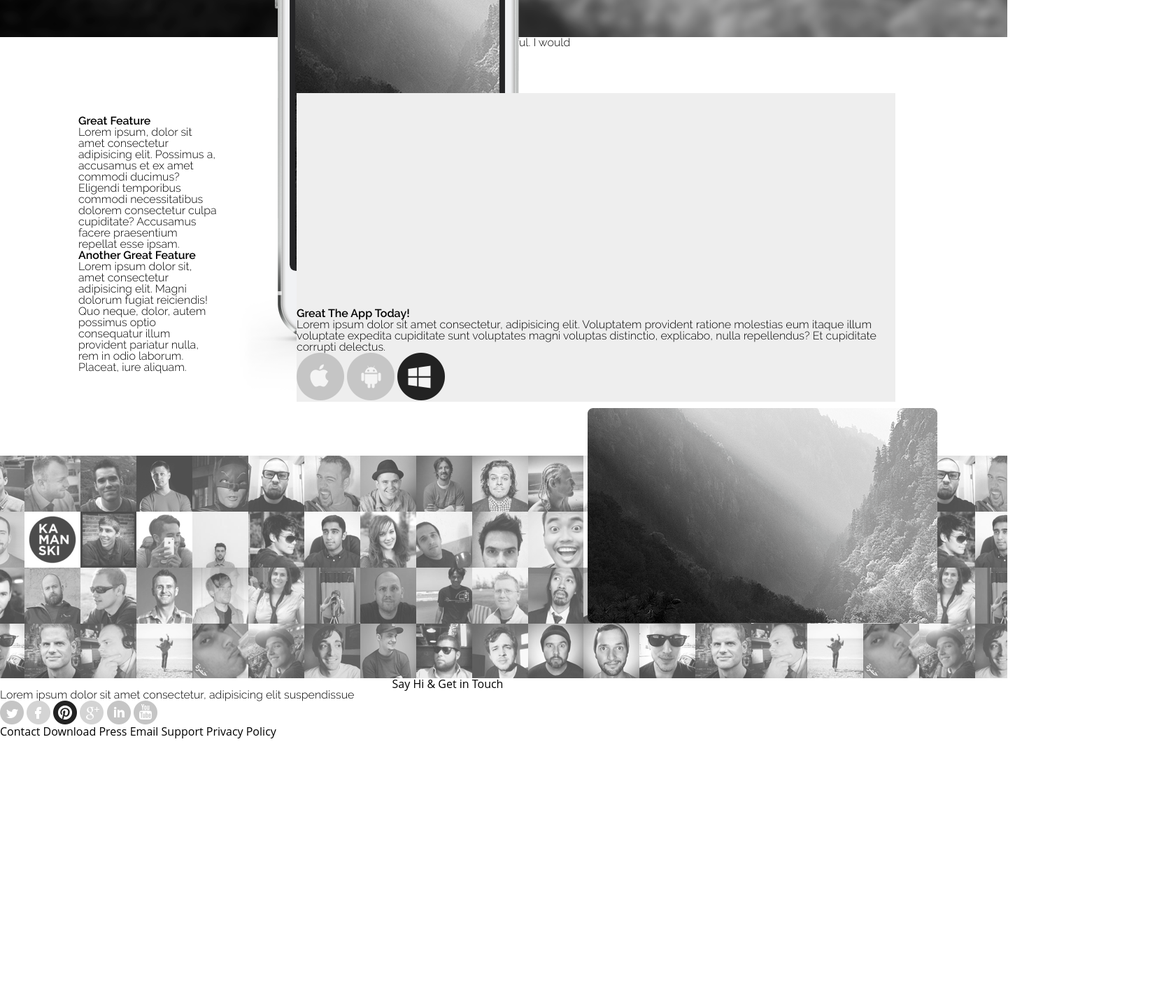
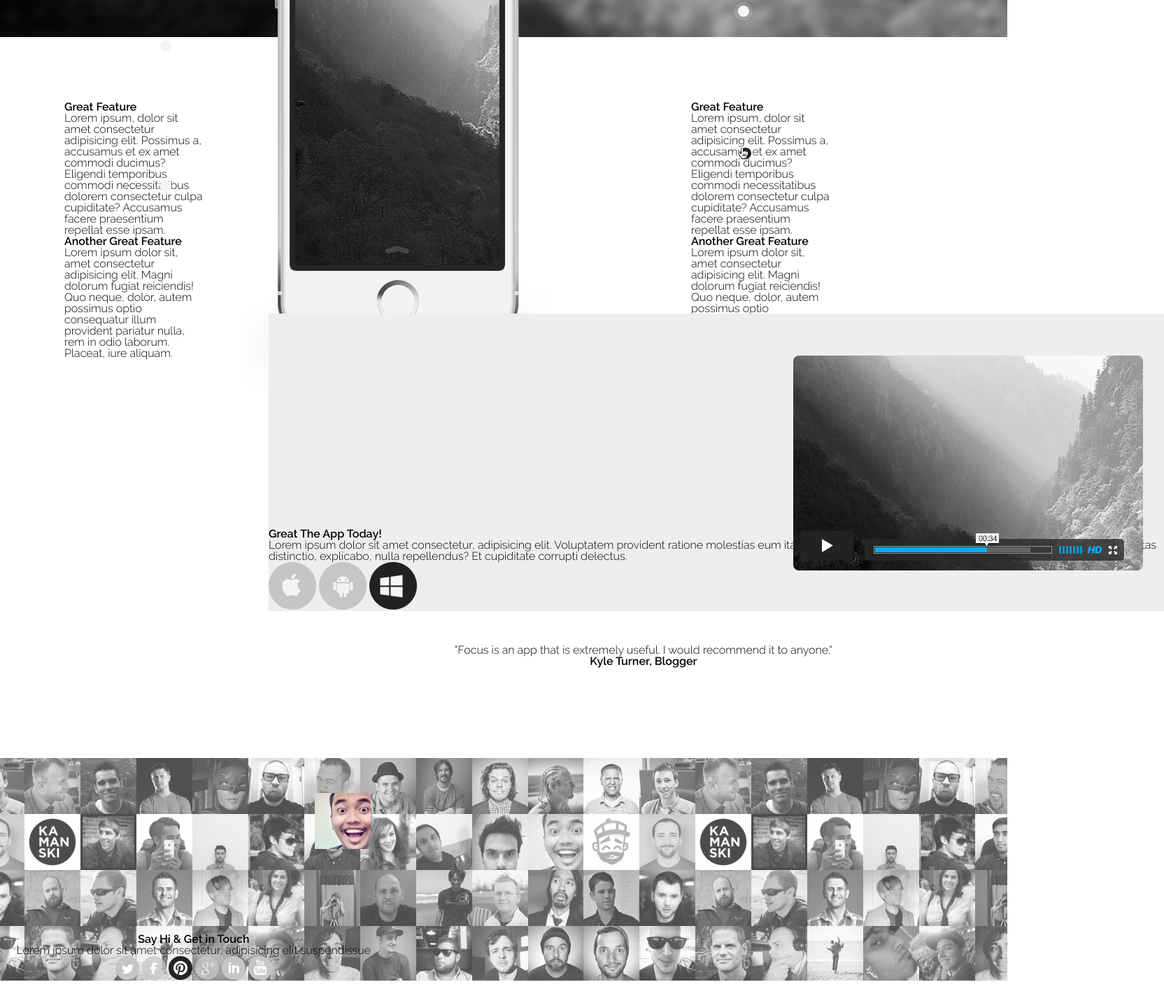
Before and after one commit to code-warrior/assignment-3--foundations--hcid-110--spring-2023, a plain HTML site: page index.html in a window 1280 px wide. Shown: the part 647-2080 px from the top of the page at 70% size, 1664 px wide, since content can reach past the window. Before the commit the page ends 1703 px from the top, so only its background shows below. Drawn offline with nearby package versions, Linux system fonts and the light colour scheme; files that its build step writes are made by us from their sources; a web font is replaced by a local one.

Commit message:
Move images on top of other images

```diff
--- a/index.html
+++ b/index.html
@@ -13,6 +13,14 @@
     <p>A landing page for your app with focus</p>
   </header>
   <b><img src="img/iphone.png"></b>
+  <c><img src="img/down-arrow.png"></c>
+  <main id="dots">
+    <img src="img/white-dot.png">
+    <img src="img/white-dot.png">
+    <img src="img/white-dot.png">
+    <img src="img/black-dot.png">
+    <img src="img/cursor.png">
+  </main>
   <main>
     <div>
       <h2>Great Feature</h2>
@@ -28,7 +36,11 @@
     </div>
   </main>
   <span class="gray">
-    <c><img src="img/video-image.png"></c>
+    <main id="video">
+      <img src="img/video-image.png">
+      <img src="img/play.png">
+      <img src="img/video-play-bar.png">
+    </main>
     <h4>Great The App Today!</h4>
       <p>Lorem ipsum dolor sit amet consectetur, adipisicing elit. Voluptatem provident ratione molestias eum itaque illum voluptate expedita cupiditate sunt voluptates magni voluptas distinctio, explicabo, nulla repellendus? Et cupiditate corrupti delectus.</p>
       <main id="large-icons">
@@ -38,10 +50,11 @@
       </main>
   </span>
   <h5>
-    <p><strong>"Focus is an app that is extremely useful. I would recommend it to anyone."</strong></p>
+    <p>"Focus is an app that is extremely useful. I would recommend it to anyone."</p>
     Kyle Turner, Blogger</h5>
   <d><img src="img/people.png"></d>
-  <h6>Say Hi & Get in Touch</h6>
+  <e><img src="img/active-person.png"></e>
+  <h6>Say Hi & Get in Touch
     <p>Lorem ipsum dolor sit amet consectetur, adipisicing elit suspendissue</p>
     <main id="icons">
       <img src="img/twitter.png">
@@ -51,6 +64,7 @@
       <img src="img/linkedin.png">
       <img src="img/youtube.png">
     </main>
+  </h6>
   <footer>Contact Download Press Email Support Privacy Policy</footer>
 </body>
 </html>
--- a/scss/style.scss
+++ b/scss/style.scss
@@ -25,15 +25,6 @@ body {
     font-weight: 300;
     src: local('Raleway Light'), local('Raleway-Light'), url('../fonts/Raleway/-_Ctzj9b56b8RgXW8FAriQzyDMXhdD8sAj6OAJTFsBI.woff2') format('woff2');
     unicode-range: U+0000-00FF, U+0131, U+0152-0153, U+02C6, U+02DA, U+02DC, U+2000-206F, U+2074, U+20AC, U+2212, U+2215;
-    footer {
-      font-family: 'Raleway';
-      font-style: normal;
-      font-weight: 300;
-      src: local('Raleway Light'), local('Raleway-Light'), url('../fonts/Raleway/-_Ctzj9b56b8RgXW8FAriQzyDMXhdD8sAj6OAJTFsBI.woff2') format('woff2');
-      unicode-range: U+0000-00FF, U+0131, U+0152-0153, U+02C6, U+02DA, U+02DC, U+2000-206F, U+2074, U+20AC, U+2212, U+2215;
-      background-color: #eee;
-      justify-content: space-between;
-      }
   }
 }
 
@@ -50,10 +41,46 @@ body > b {
   right: 37%;
 }
 
+body > c {
+  display: flex;
+  position: absolute;
+  top: 350px;
+  right: 920px;
+}
+
+#dots {
+  img:nth-child(1) {
+    position: absolute;
+    top: 700px;
+    right: 1030px;
+  }
+  img:nth-child(2) {
+    position: absolute;
+    top: 650px;
+    left: 1050px
+  }
+  img:nth-child(3) {
+    position: absolute;
+    top: 900px;
+    right: 1030px;
+  }
+  img:nth-child(4) {
+    position: absolute;
+    top: 850px;
+    left: 1050px;
+  }
+  img:nth-child(5) {
+    position: absolute;
+    top: 858px;
+    left: 1055px;
+  }
+}
+
 h2,
 h3,
 h4,
-h5 {
+h5,
+h6 {
   font-family: 'Raleway';
   font-style: normal;
   font-weight: 600;
@@ -62,7 +89,7 @@ h5 {
 }
 
 div {
-  margin: 100px;
+  margin: 80px;
   border: 20px;
   padding: 12px;
   width: 200px;
@@ -81,40 +108,81 @@ div {
   background-color: $inline--color;
   margin-top: 80px;
   position: absolute;
+  width: 100%;
+  bottom: -720px;
   #large-icons,
   h4 {
     p {
       display: flex;
       position: relative;
       top: 300px;
-      width: 100px;
-      height: 40px;
     }
   }
-  c {
-    display: flex;
-    position: relative;
-    justify-content: right;
-    top: 450px;
-    left: 60px;
+  #video {
+    img:nth-child(1) {
+      display: flex;
+      position: relative;
+      justify-content: right;
+      top: 60px;
+      left: 750px;
+    }
+    img:nth-child(2) {
+      display: flex;
+      position: absolute;
+      justify-content: right;
+      top: 310px;
+      left: 760px;
+    }
+    img:nth-child(3) {
+      display: flex;
+      position: absolute;
+      justify-content: right;
+      top: 310px;
+      left: 850px;
+    }
   }
 }
 
-h5,
-h5 > p,
-h6 {
-  justify-content: center;
+h5 {
+  justify-content: space-between;
   text-align: center;
-  bottom: 40%;
-  footer,
-  #icons {
-    justify-content: space-between;
-  }
+  position: absolute;
+  bottom: -800px;
+  left: 650px;
 }
 
 d {
   display: flex;
   justify-content: center;
-  //position: relative;
-  margin-top: 550px;
+  position: relative;
+  bottom: -1030px;
 }
+
+e {
+  display: flex;
+  position: absolute;
+  bottom: -1060px;
+  right: 750px;
+}
+
+h6 {
+  justify-content: center;
+  text-align: center;
+  position: absolute;
+  bottom: -1250px;
+  right: 750px;
+}
+
+footer {
+  font-family: 'Raleway';
+  font-style: normal;
+  font-weight: 300;
+  src: local('Raleway Light'), local('Raleway-Light'), url('../fonts/Raleway/-_Ctzj9b56b8RgXW8FAriQzyDMXhdD8sAj6OAJTFsBI.woff2') format('woff2');
+  unicode-range: U+0000-00FF, U+0131, U+0152-0153, U+02C6, U+02DA, U+02DC, U+2000-206F, U+2074, U+20AC, U+2212, U+2215;
+  background-color: $inline--color;
+  width: 100%;
+  justify-content: center;
+  text-align: center;
+  position: absolute;
+  bottom: -1300px;
+}
```
